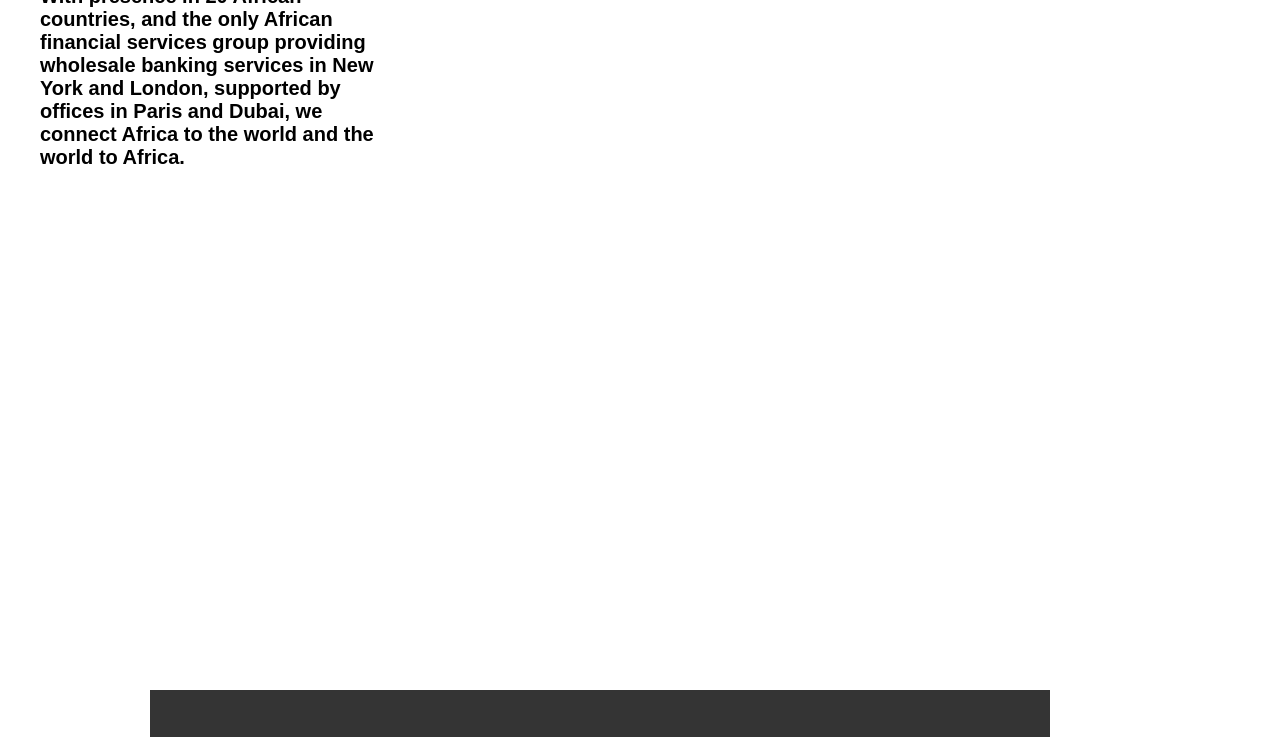
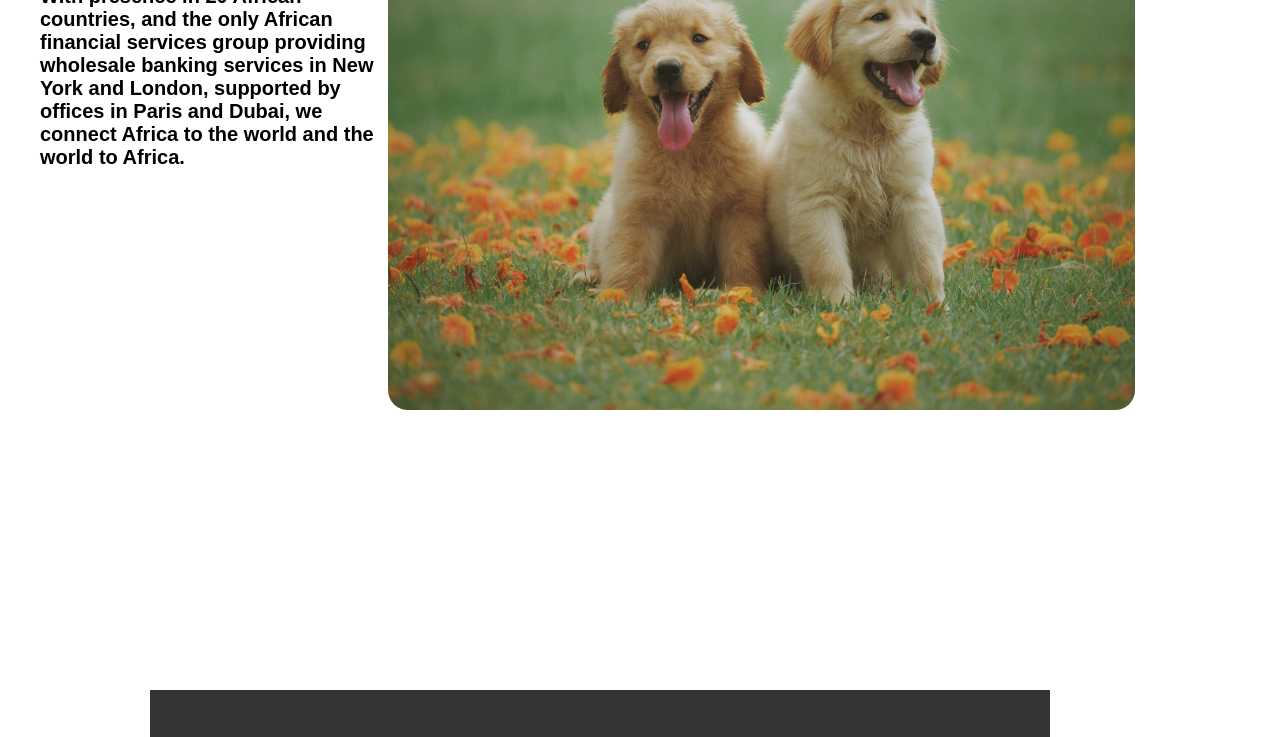
Before and after one commit to timi3105/timmy, a plain HTML site: page index.html in a window 1280 px wide. Shown: the part 310-1047 px from the top of the page. Drawn offline with Linux system fonts and the light colour scheme.

Commit message:
Update index.html

```diff
--- a/index.html
+++ b/index.html
@@ -134,7 +134,7 @@
             </div>
         </div>
         <div class="second">
-            <img src="image/pexels-chevanon-1108099.jpg" alt="">
+            <img src="pexels-chevanon-1108099.jpg" alt="">
         </div>
     </section>
     <footer>
```
